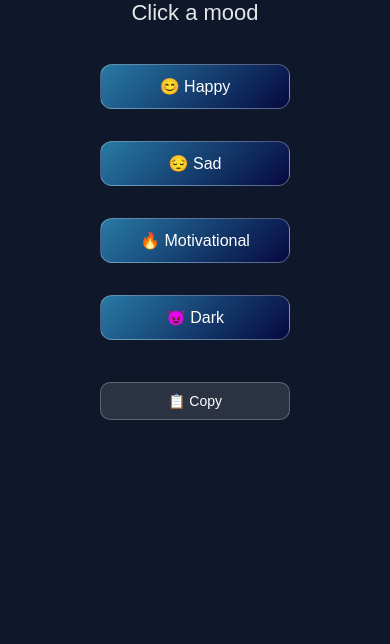
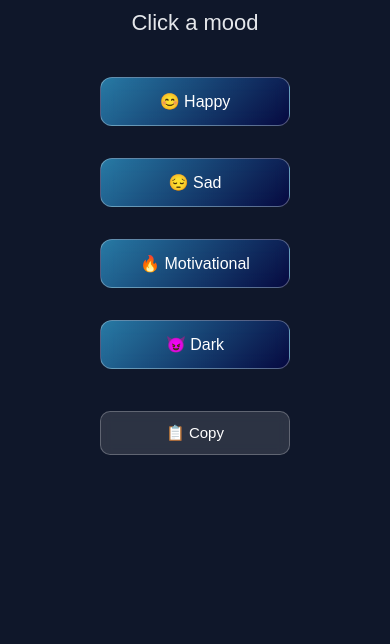
Before and after one commit to Jashi-5/Moviesquotes, a plain HTML site: page index.html in a window 390 px wide. Shown: the part 256-900 px from the top of the page. Before the commit the page ends 860 px from the top, so only its background shows below. Drawn offline with Linux system fonts and the light colour scheme.

Commit message:
Add files via upload

```diff
--- a/index.html
+++ b/index.html
@@ -1,3 +1,7 @@
+<head>
+  <meta charset="UTF-8" />
+  <meta name="viewport" content="width=device-width, initial-scale=1.0" />
+  <title>Movie Quotes by Mood</title>
 <div class="container">
   <h1>🎬 Movie Quotes</h1>
   <link rel="stylesheet" href="style.css">
--- a/style.css
+++ b/style.css
@@ -126,3 +126,28 @@ button.active {
   transform: translateY(-2px);
   box-shadow: 0 8px 18px rgba(0, 0, 0, 0.25);
 }
+@media (max-width: 600px) {
+  body {
+    padding: 20px;
+  }
+
+  #quote {
+    font-size: 22px;
+    line-height: 1.5;
+  }
+
+  #movie {
+    font-size: 16px;
+    margin-top: 10px;
+  }
+
+  button {
+    font-size: 16px;
+    padding: 14px 18px;
+  }
+
+  .copy-btn {
+    font-size: 15px;
+    padding: 12px 18px;
+  }
+}
```
